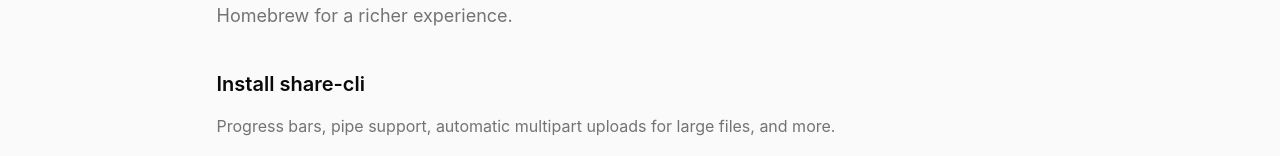
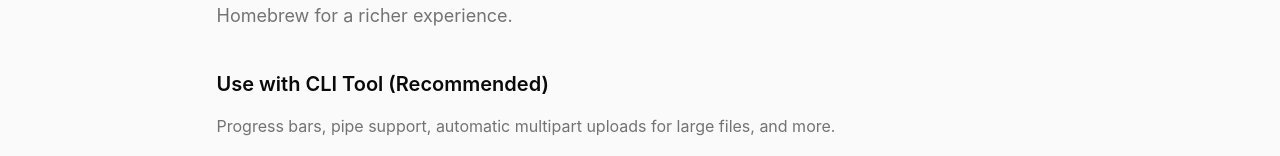
Before and after one commit to bestdevmgp/share-anything-web, a React (Create React App) app: page /cli in a window 1280 px wide. Shown: the part 198-354 px from the top of the page. Built offline with nearby package versions, Linux system fonts and the light colour scheme; no server answers; a web font is replaced by a local one.

Commit message:
chore: expressions

```diff
--- a/src/components/Header.tsx
+++ b/src/components/Header.tsx
@@ -38,7 +38,7 @@
           <div className="flex items-center space-x-2">
             <Link
               to="/cli"
-              className="hidden sm:inline-flex items-center gap-1 pl-3 pr-2 py-1.5 text-xs font-medium text-muted-foreground can-hover:hover:text-foreground border border-border can-hover:hover:border-foreground/20 rounded-md transition-colors"
+              className="hidden sm:inline-flex items-center gap-1 pl-3 pr-2 py-1.5 text-xs font-medium text-muted-foreground can-hover:hover:text-foreground active:text-foreground border border-border can-hover:hover:border-foreground/20 active:border-foreground/20 rounded-md transition-colors"
             >
               Try CLI
               <svg xmlns="http://www.w3.org/2000/svg" viewBox="0 0 20 20" fill="currentColor" className="w-3.5 h-3.5">
--- a/src/i18n/en.json
+++ b/src/i18n/en.json
@@ -420,7 +420,7 @@
     "curlDownload": "Download a file",
     "curlMultipleFiles": "Upload multiple files",
     "curlWithPersonalToken": "Upload with Personal Token (set expiration)",
-    "binaryTitle": "Install share-cli",
+    "binaryTitle": "Use with CLI Tool (Recommended)",
     "binaryDescription": "Progress bars, pipe support, automatic multipart uploads for large files, and more.",
     "installCurl": "Install via script",
     "installBrew": "Install via Homebrew",
@@ -457,7 +457,7 @@
     "optionAnyString": "Any string",
     "optionsNote": "All options above require a Personal Token. Without a Personal Token, files expire in 30 minutes with no additional options.",
     "personalTokenTitle": "Personal Token",
-    "personalTokenDescription": "Get a Personal Token to unlock larger uploads, custom expiration, password protection, and more.",
+    "personalTokenDescription": "Issue a Personal Token to link your account. Unlock data sync, larger uploads, custom expiration, password protection, and more.",
     "managePersonalTokens": "Manage Tokens",
     "loginToGetPersonalToken": "Sign in to get a Token"
   }
--- a/src/i18n/ja.json
+++ b/src/i18n/ja.json
@@ -420,7 +420,7 @@
     "curlDownload": "ファイルダウンロード",
     "curlMultipleFiles": "複数ファイルアップロード",
     "curlWithPersonalToken": "Personal Tokenでアップロード（有効期限設定）",
-    "binaryTitle": "share-cliのインストール",
+    "binaryTitle": "CLIツールで使う（推奨）",
     "binaryDescription": "プログレスバー、パイプ対応、大容量マルチパートアップロードなど豊富な機能を提供します。",
     "installCurl": "スクリプトでインストール",
     "installBrew": "Homebrewでインストール",
@@ -457,7 +457,7 @@
     "optionAnyString": "任意の文字列",
     "optionsNote": "上記のオプションはすべてPersonal Tokenが必要です。Personal Tokenなしでアップロードすると30分後に期限切れとなり、追加オプションは使用できません。",
     "personalTokenTitle": "Personal Token",
-    "personalTokenDescription": "Personal Tokenを発行すると、大容量アップロード、有効期限の設定、パスワード保護などの機能が利用できます。",
+    "personalTokenDescription": "Personal Tokenを発行してアカウントを連携できます。データ同期、大容量アップロード、有効期限の設定、パスワード保護などの追加機能を利用できます。",
     "managePersonalTokens": "Token管理",
     "loginToGetPersonalToken": "ログインしてTokenを発行"
   }
--- a/src/i18n/ko.json
+++ b/src/i18n/ko.json
@@ -420,7 +420,7 @@
     "curlDownload": "파일 다운로드",
     "curlMultipleFiles": "여러 파일 업로드",
     "curlWithPersonalToken": "Personal Token으로 업로드 (만료 시간 설정)",
-    "binaryTitle": "share-cli 설치",
+    "binaryTitle": "CLI 도구로 사용하기 (추천)",
     "binaryDescription": "프로그레스 바, 파이프 지원, 대용량 멀티파트 업로드 등 다양한 기능을 제공합니다.",
     "installCurl": "스크립트로 설치",
     "installBrew": "Homebrew로 설치",
@@ -457,7 +457,7 @@
     "optionAnyString": "임의의 문자열",
     "optionsNote": "위 옵션들은 모두 Personal Token이 필요합니다. Personal Token 없이 업로드하면 30분 후 만료되며 추가 옵션을 사용할 수 없습니다.",
     "personalTokenTitle": "Personal Token",
-    "personalTokenDescription": "Personal Token을 발급받으면 더 큰 파일 업로드, 만료 시간 설정, 비밀번호 보호 등의 기능을 사용할 수 있습니다.",
+    "personalTokenDescription": "Personal Token을 발급하여 계정을 연동할 수 있습니다. 데이터 동기화, 더 큰 파일 업로드, 만료 시간 설정, 비밀번호 보호 등의 추가 기능을 사용할 수 있습니다.",
     "managePersonalTokens": "Token 관리",
     "loginToGetPersonalToken": "로그인하여 Token 발급"
   }
--- a/src/i18n/zh-CN.json
+++ b/src/i18n/zh-CN.json
@@ -420,7 +420,7 @@
     "curlDownload": "下载文件",
     "curlMultipleFiles": "上传多个文件",
     "curlWithPersonalToken": "使用 Personal Token 上传（设置过期时间）",
-    "binaryTitle": "安装 share-cli",
+    "binaryTitle": "使用 CLI 工具（推荐）",
     "binaryDescription": "提供进度条、管道支持、大文件自动分片上传等丰富功能。",
     "installCurl": "通过脚本安装",
     "installBrew": "通过 Homebrew 安装",
@@ -457,7 +457,7 @@
     "optionAnyString": "任意字符串",
     "optionsNote": "以上选项均需要 Personal Token。未使用 Personal Token 上传的文件将在 30 分钟后过期，且无法使用其他选项。",
     "personalTokenTitle": "Personal Token",
-    "personalTokenDescription": "获取 Personal Token 后可使用更大文件上传、自定义过期时间、密码保护等功能。",
+    "personalTokenDescription": "发放 Personal Token 即可关联账户。可使用数据同步、更大文件上传、自定义过期时间、密码保护等附加功能。",
     "managePersonalTokens": "管理 Token",
     "loginToGetPersonalToken": "登录以获取 Token"
   }
--- a/src/i18n/zh-TW.json
+++ b/src/i18n/zh-TW.json
@@ -420,7 +420,7 @@
     "curlDownload": "下載檔案",
     "curlMultipleFiles": "上傳多個檔案",
     "curlWithPersonalToken": "使用 Personal Token上傳（設定到期時間）",
-    "binaryTitle": "安裝 share-cli",
+    "binaryTitle": "使用 CLI 工具（推薦）",
     "binaryDescription": "提供進度條、管道支援、大檔案自動分片上傳等豐富功能。",
     "installCurl": "透過腳本安裝",
     "installBrew": "透過 Homebrew 安裝",
@@ -457,7 +457,7 @@
     "optionAnyString": "任意字串",
     "optionsNote": "以上選項均需要 Personal Token。未使用 Personal Token上傳的檔案將在 30 分鐘後到期，且無法使用其他選項。",
     "personalTokenTitle": "Personal Token",
-    "personalTokenDescription": "取得 Personal Token後可使用更大檔案上傳、自訂到期時間、密碼保護等功能。",
+    "personalTokenDescription": "發放 Personal Token 即可關聯帳戶。可使用資料同步、更大檔案上傳、自訂到期時間、密碼保護等附加功能。",
     "managePersonalTokens": "管理 Token",
     "loginToGetPersonalToken": "登入以取得 Token"
   }
```
